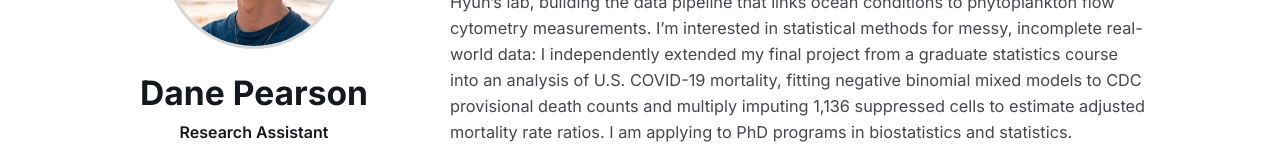
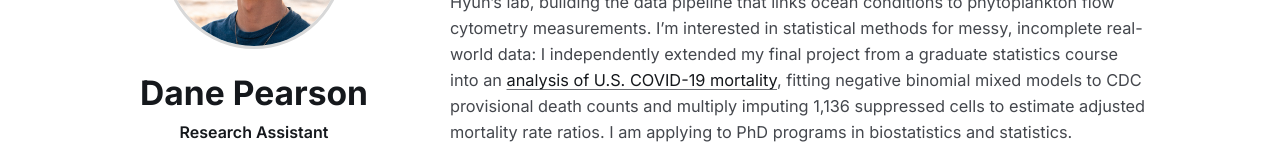
Before and after one commit to danepearson/danepearson.github.io, a plain HTML site: page index.html in a window 1280 px wide. Shown: the part 274-424 px from the top of the page. Drawn offline with Linux system fonts and the light colour scheme.

Commit message:
Update index.html

```diff
--- a/index.html
+++ b/index.html
@@ -259,6 +259,18 @@
         track from one line to the next.
       */
       max-width: 68ch;
+    }
+
+    .bio a {
+      color: var(--text);
+      text-decoration: underline;
+      text-underline-offset: 0.18em;
+      text-decoration-color: var(--text-faint);
+      transition: text-decoration-color 0.15s ease;
+    }
+
+    .bio a:hover {
+      text-decoration-color: var(--text);
     }
 
     .cv-button {
```
